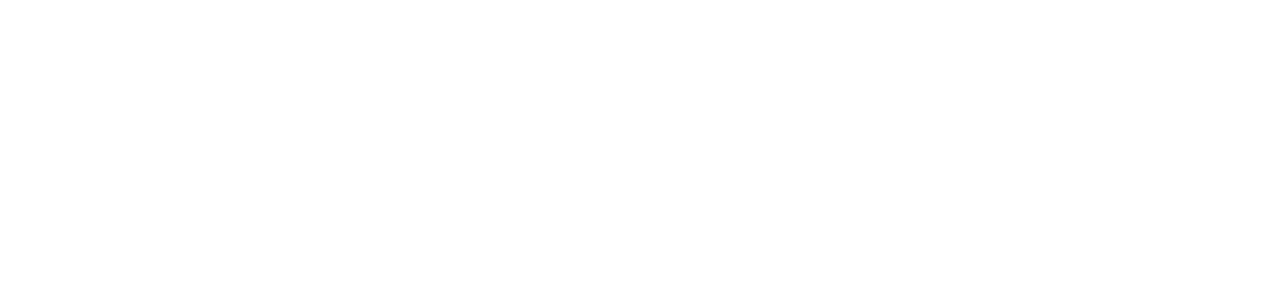
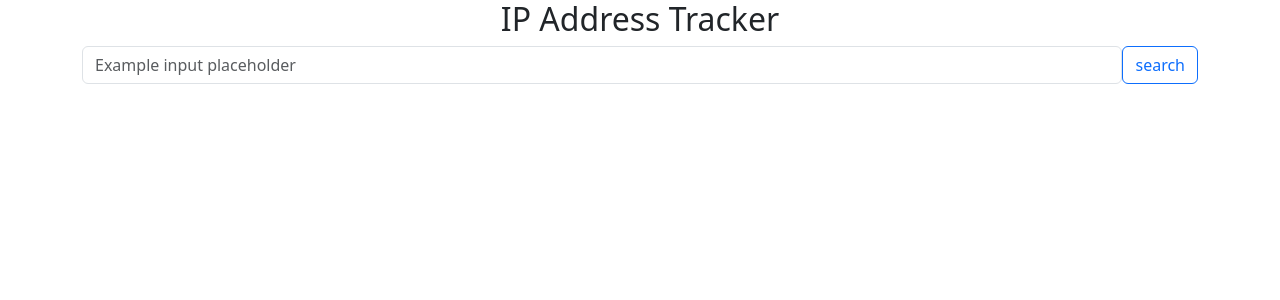
Before and after one commit to mosesnjoroge/ipaddresstrckr, a React (Vite) app: page / in a window 1280 px wide. Shown: the top 300 px of the page. Built offline with nearby package versions, Linux system fonts and the light colour scheme.

Commit message:
created input and search btn for banner

```diff
--- a/package.json
+++ b/package.json
@@ -10,7 +10,9 @@
     "preview": "vite preview"
   },
   "dependencies": {
+    "bootstrap": "^5.3.2",
     "react": "^18.2.0",
+    "react-bootstrap": "^2.9.1",
     "react-dom": "^18.2.0"
   },
   "devDependencies": {
--- a/src/App.css
+++ b/src/App.css
@@ -1,6 +1,5 @@
 #root {
   max-width: 1280px;
   margin: 0 auto;
-  padding: 2rem;
   text-align: center;
 }
--- a/src/App.jsx
+++ b/src/App.jsx
@@ -1,14 +1,14 @@
 import './App.css'
+import 'bootstrap/dist/css/bootstrap.min.css';
+import Banner from './components/banner'
 
 function App() {
 
 
   return (
-    <>
-      <div>
-
-      </div>
-    </>
+    <div className='bg-primary-bg-subtle'>
+      <Banner/>
+    </div>
   )
 }
 
--- a/src/components/Banner.jsx
+++ b/src/components/Banner.jsx
@@ -1,8 +1,23 @@
+// import { Form } from 'react-bootstrap/Form';
+// import Card from 'react-bootstrap/Card'
 
 export default function Banner() {
   return(
-    <div>
+    <div className="container">
+      <div className='search-box pb-4'>
+        <h2>
+          IP Address Tracker
+        </h2>
+        <form>
+          <div className="mb-3 d-flex">
+            <input type="text" className="form-control w-70" id="formGroupExampleInput" placeholder="Example input placeholder"/>
+            <button type="submit" className="btn btn-outline-primary">
+              search
+            </button>
 
+          </div>
+        </form>
+      </div>
     </div>
   );
 }
```
Also changed, not shown: 1 other file (tests, documents, lock files or other folders).
